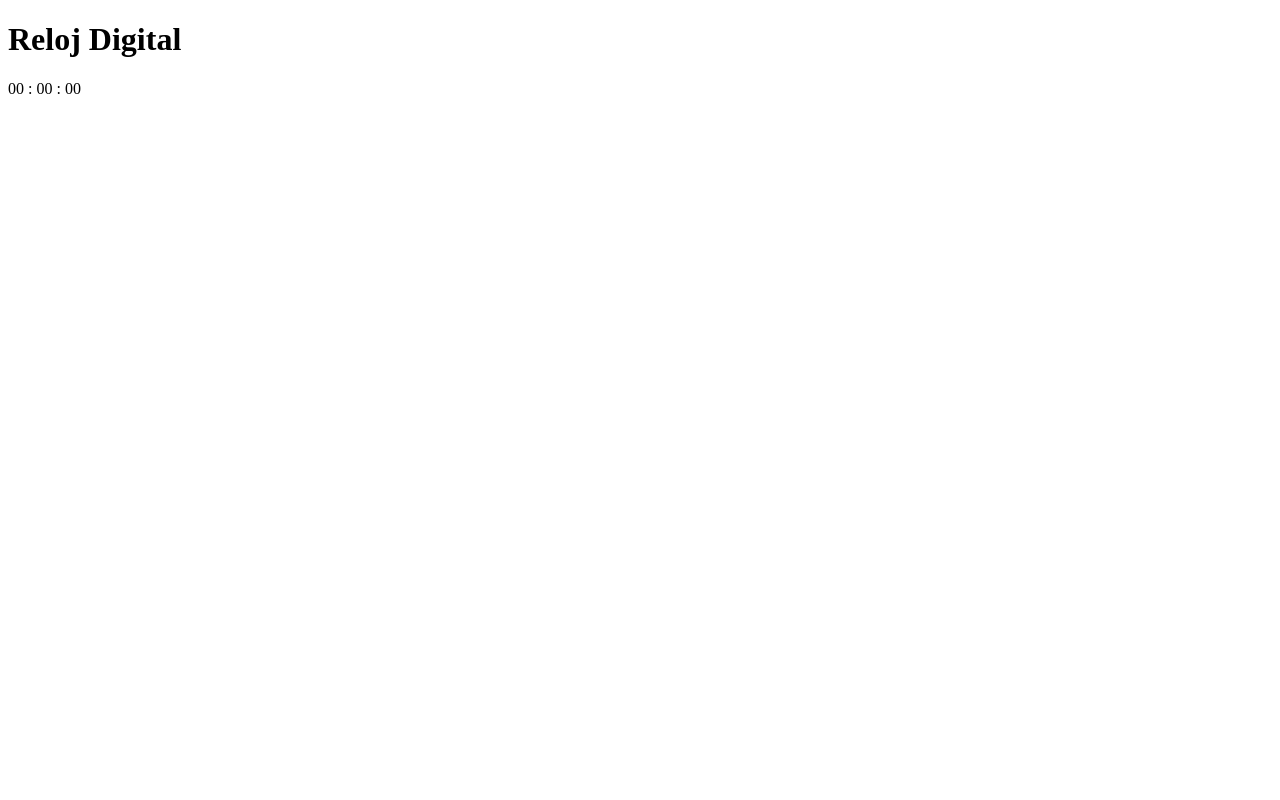
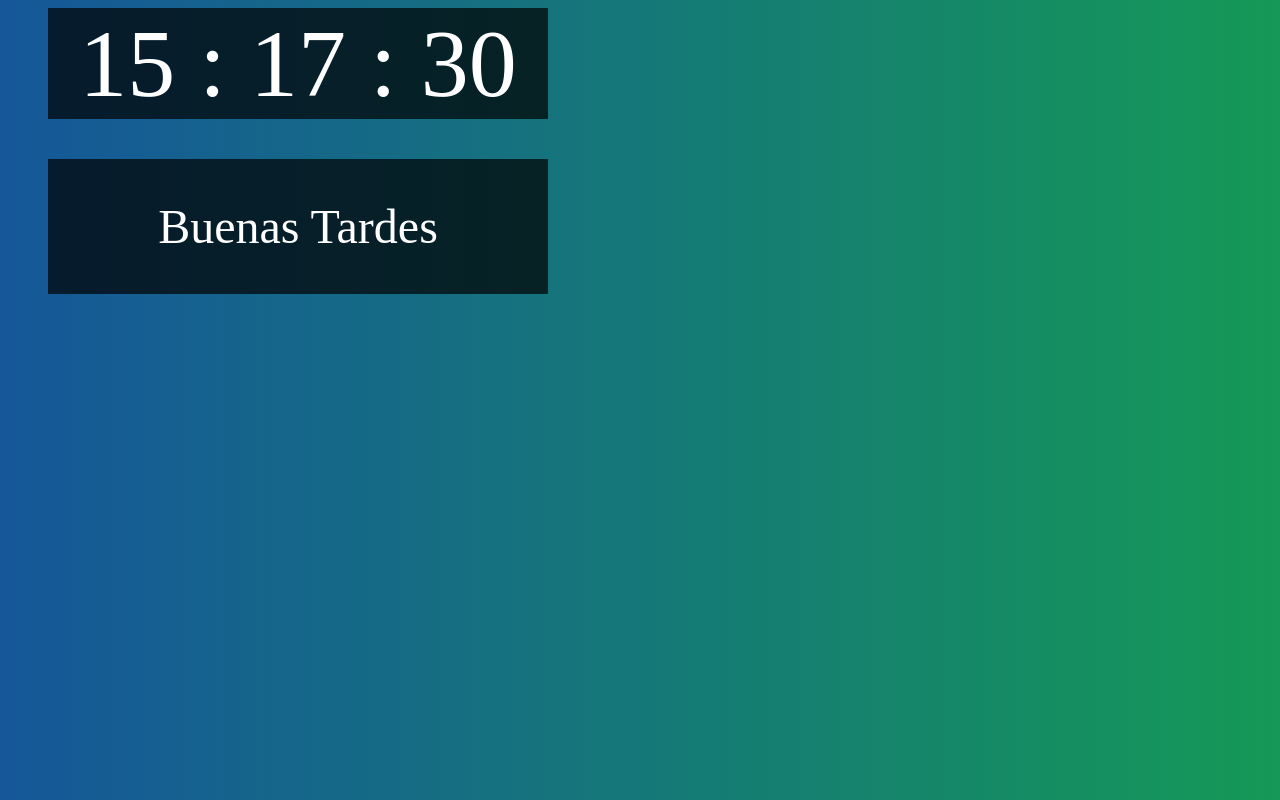
Before and after one commit to alfonsogdz/CursoJS, a plain HTML site: page Reloj/index.html in a window 1280 px wide. Drawn offline with Linux system fonts and the light colour scheme.

Commit message:
Se agregaron estilos al reloj

```diff
--- a/Reloj/JS/app.js
+++ b/Reloj/JS/app.js
@@ -1,5 +1,31 @@
 const getHora = () =>{
-    const fecha = new Date()
-    console.log(fecha)
+    const fecha = new Date();
 
-}
+
+    const tiempo = {
+        hora: fecha.getHours(),
+        minuto: fecha.getMinutes(),
+        segundo: fecha.getSeconds(),
+    };
+
+    if(tiempo.hora >= 8 && tiempo.minuto >= 1 && tiempo.hora < 12){
+        document.querySelector("#contSaludo").innerHTML= "Buenos Dias";
+    }
+    if(tiempo.hora >= 12 && tiempo.minuto >= 1 && tiempo.hora < 19){
+        document.querySelector("#contSaludo").innerHTML= "Buenas Tardes";
+    }
+    if(tiempo.hora >= 19 && tiempo.minuto >= 1){
+        document.querySelector("#contSaludo").innerHTML= "Buenas Noches";
+    }
+    const ahora = `${tiempo.hora} : ${tiempo.minuto} : ${tiempo.segundo}`;
+
+    //console.log(ahora)
+    document.querySelector(".reloj").innerHTML = ahora;
+
+
+};
+///getHora();
+
+
+
+setInterval(getHora, 1000);
--- /dev/null
+++ b/Reloj/css/style.css
@@ -0,0 +1,34 @@
+
+*{
+    font-family: 'code_boldregular';
+}
+
+body{
+    background: #159957;  /* fallback for old browsers */
+    background: -webkit-linear-gradient(to right, #155799, #159957);  /* Chrome 10-25, Safari 5.1-6 */
+    background: linear-gradient(to right, #155799, #159957); /* W3C, IE 10+/ Edge, Firefox 16+, Chrome 26+, Opera 12+, Safari 7+ */
+
+}
+
+#contSaludo{
+    background: rgba(0,0,0,.7);
+    color: #fff;
+    display: block;
+    font-size: 3em;
+    margin: 40px 0 10px 40px;
+    padding: 40px 0;
+    text-align: center;
+    width: 500px;
+}
+
+.reloj{
+    color: #fff;
+    display: inline-block;
+    font-family: 'code_boldregular';
+    font-size: 6em;
+    background: rgba(0,0,0,.7);
+    display: block;
+    margin: 0 0 40px 40px;
+    text-align: center;
+    width: 500px;
+}
--- a/Reloj/index.html
+++ b/Reloj/index.html
@@ -5,13 +5,17 @@
     <meta http-equiv="X-UA-Compatible" content="IE=edge">
     <meta name="viewport" content="width=device-width, initial-scale=1.0">
     <title>Reloj Digital</title>
+    <link rel="stylesheet" href="./css/style.css">
+    <link rel="shortcut icon" href="./assets/clock.ico" type="image/x-icon">
 </head>
 <body>
-    <h1>Reloj Digital</h1>
+    <div class="fecha">
 
+    </div>
     <div class="reloj">
        00 : 00 : 00
     </div>
+    <section id="contSaludo"></section>
 
 
     <script src="./JS/app.js"></script>
```
Also changed, not shown: Reloj/assets/clock.ico (added), Reloj/assets/clock.svg (added).
